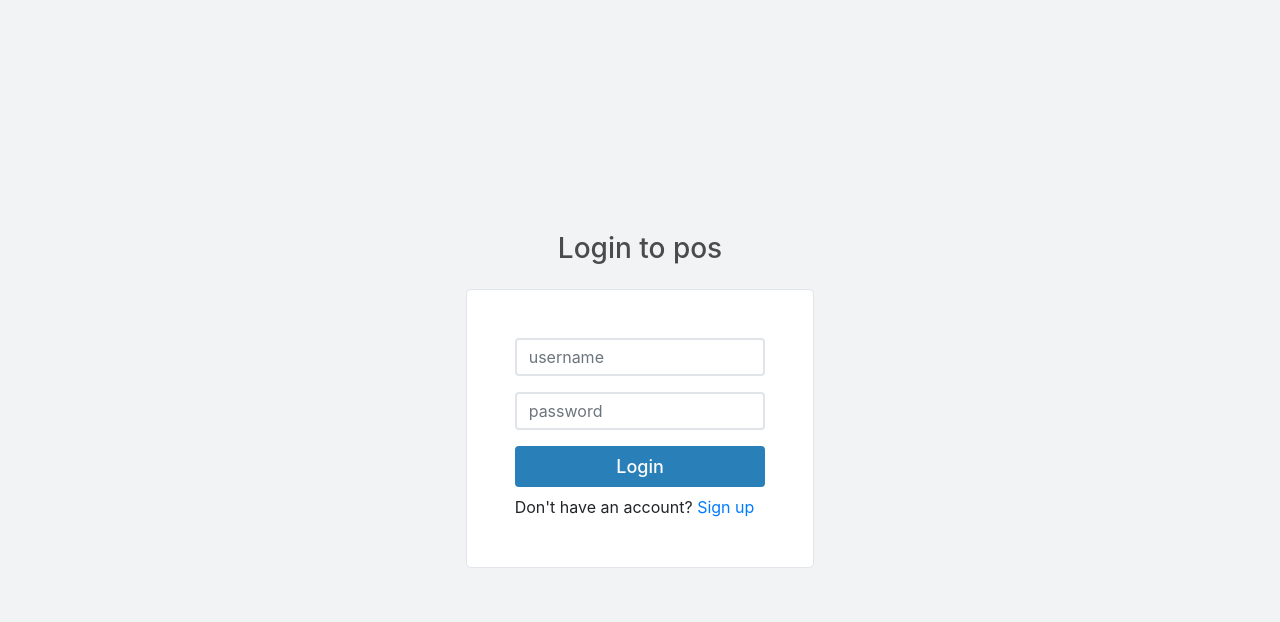
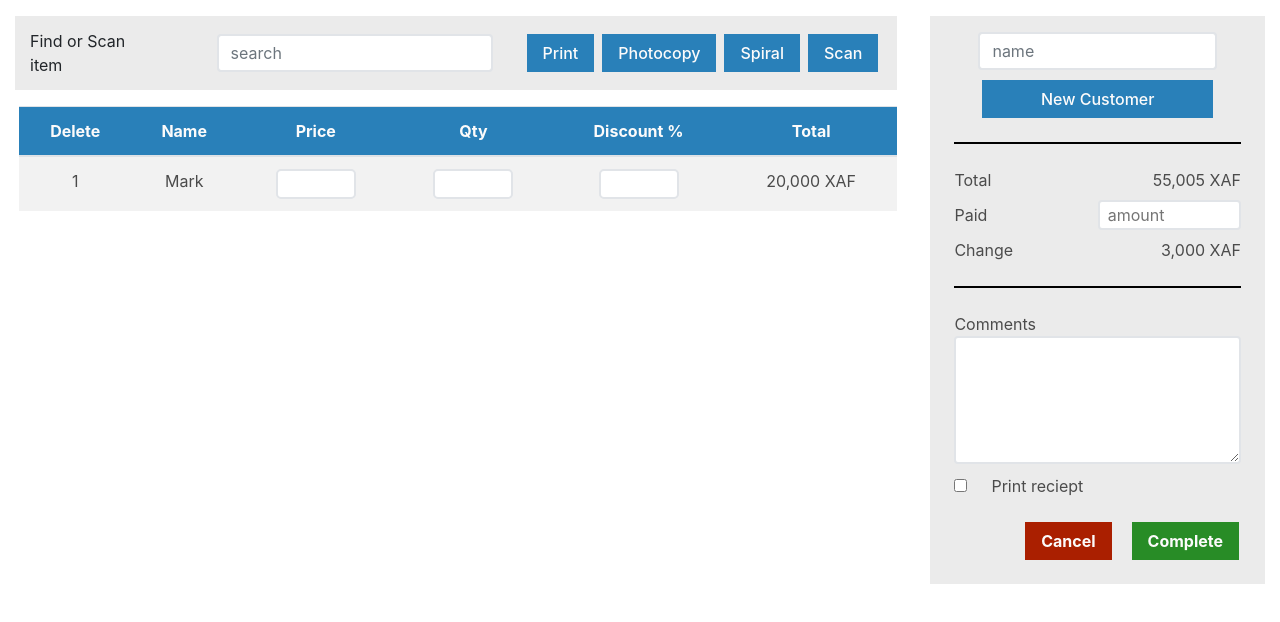
Before and after one commit to usmailaabdoul/pos, a React (Create React App) app in the folder frontend/pos/: page /sales in a window 1280 px wide. Shown: the top 622 px of the page. Built offline with nearby package versions, Linux system fonts and the light colour scheme; no server answers.

Commit message:
Fixed Login screen and Added the sales page with some required components

```diff
--- a/frontend/pos/src/App.js
+++ b/frontend/pos/src/App.js
@@ -3,6 +3,7 @@ import { BrowserRouter as Router, Route, Switch } from "react-router-dom";
 
 import './App.css';
 import Login from "./pages/login/login";
+import Sales from "./pages/sales/sales";
 
 class App extends Component {
 
@@ -12,6 +13,7 @@ class App extends Component {
           <Router>
             <Switch>
                 <Route path="/login" component={Login}/>
+                <Route path="/sales" component={Sales}/>
                 <Route path="/" component={Login}/>
             </Switch>
           </Router>
--- /dev/null
+++ b/frontend/pos/src/components/ActionButton/ActionButton.css
@@ -0,0 +1,23 @@
+.cancel-btn {
+  background-color: #AA1F00;
+  color: #fcfbfb;
+  font-weight: 700;
+  padding: 7px 1rem;
+  margin: 0rem 10px;
+}
+
+.cancel-btn:hover {
+  cursor: pointer;
+}
+
+.complete-btn {
+  background-color: #288C26;
+  color: #fcfbfb;
+  font-weight: 700;
+  padding: 7px 1rem;
+  margin: 0rem 10px;
+}
+
+.complete-btn:hover {
+  cursor: pointer;
+}
--- /dev/null
+++ b/frontend/pos/src/components/ActionButton/ActionButton.js
@@ -0,0 +1,11 @@
+import React from 'react';
+
+import './ActionButton.css';
+
+const ActionButton = (props) => {
+  const { type, text, onClickBtn } = props;
+
+  return <div onClick={() => onClickBtn()} className={type === 'cancel' ? 'cancel-btn' : 'complete-btn'}>{text}</div>
+}
+
+export default ActionButton
--- /dev/null
+++ b/frontend/pos/src/components/ActionModal/ActionModal.css
@@ -0,0 +1,3 @@
+.x:hover {
+  cursor: pointer;
+}
--- /dev/null
+++ b/frontend/pos/src/components/ActionModal/ActionModal.js
@@ -0,0 +1,55 @@
+import React from 'react';
+import Modal from 'react-modal';
+
+import './ActionModal.css';
+
+const ActionModal = (props) => {
+  const { isVisible, setIsVisible, children } = props;
+
+  return (
+    <Modal
+      isOpen={isVisible}
+      closeTimeoutMS={200}
+      onRequestClose={() => setIsVisible(false)}
+      style={customStyles}
+      contentLabel="Example Modal"
+      ariaHideApp={false}
+    >
+
+      <div className="d-flex justify-content-between align-items-center modal-header">
+        <div>Confirm</div>
+        <div onClick={() => setIsVisible(false)} className="x">x</div>
+      </div>
+
+      <div className="justify-content-center align-items-center my-5">
+        {children}
+      </div>
+    </Modal>
+  )
+}
+
+export default ActionModal;
+
+const customStyles = {
+  overlay: {
+    position: 'fixed',
+    top: 0,
+    left: 0,
+    right: 0,
+    bottom: 0,
+    backgroundColor: 'rgba(0, 0, 0, 0.45)'
+  },
+  content: {
+    top: '30%',
+    left: '30%',
+    right: '30%',
+    bottom: '30%',
+    border: 'transparent',
+    background: '#fcfbfb',
+    overflow: 'auto',
+    WebkitOverflowScrolling: 'touch',
+    borderRadius: '0px',
+    outline: 'none',
+    padding: '0px',
+  }
+};
--- /dev/null
+++ b/frontend/pos/src/components/PrimaryButton/PrimaryButton.css
@@ -0,0 +1,7 @@
+.primary-btn {
+  background-color: #2980B9;
+  margin: 10px 4px;
+  padding: 7px 1rem;
+  color: #fcfbfb;
+  font-weight: 500;
+}
--- /dev/null
+++ b/frontend/pos/src/components/PrimaryButton/PrimaryButton.js
@@ -0,0 +1,12 @@
+import React from 'react';
+
+import './PrimaryButton.css';
+
+const PrimaryButton = (props) => {
+  const { title, onClick, icon } = props;
+  return (
+    <div className="items-btn text-center" onClick={() => onClick()}>{title}</div>
+  );
+};
+
+export default PrimaryButton
--- /dev/null
+++ b/frontend/pos/src/components/index.js
@@ -0,0 +1,5 @@
+import PrimaryButton from './PrimaryButton/PrimaryButton';
+import ActionButton from './ActionButton/ActionButton';
+import ActionModal from './ActionModal/ActionModal';
+
+export {PrimaryButton, ActionButton, ActionModal}
--- a/frontend/pos/src/pages/login/login.css
+++ b/frontend/pos/src/pages/login/login.css
@@ -12,6 +12,10 @@
     border: solid 1px #E1E4E8;
 }
 
+.form {
+  padding: 4rem 3.5rem;
+  margin: 3rem 2.5rem;
+}
 .login-btn {
   background-color: #2980B9;
   color: #fcfbfb;
--- a/frontend/pos/src/pages/login/login.js
+++ b/frontend/pos/src/pages/login/login.js
@@ -58,20 +58,15 @@ class Login extends Component {
                     <div className={"text-center my-4"}>
                         <span className={"h3 welcome-heading"}>Login to pos</span>
                     </div>
-                    <form className={"login-form m-4 px-5 py-5"} onSubmit={this.handleSubmit}>
+                    <form className={"login-form form"} onSubmit={this.handleSubmit}>
                         <div className={"form-group"}>
-                            {/* <label>Username</label> */}
                             <input name="username" placeholder="username" value={username} onChange={this.handleInput} type="text" className={"form-control input"}/>
                         </div>
                         <div className={"form-group"}>
-                            {/* <label>Password</label> */}
                             <input name="password" placeholder="password" value={password} onChange={this.handleInput} type="password" className={"form-control input"}/>
                         </div>
                         <div>
                             <input type="submit" className={"login-btn btn btn-block grow"} value="Login"/>
-                        </div>
-                        <div className={"mt-2"}>
-                            <span>Don't have an account? <Link to="/signup">Sign up</Link></span>
                         </div>
                     </form>
                 </div>
--- /dev/null
+++ b/frontend/pos/src/pages/sales/sales.css
@@ -0,0 +1,75 @@
+.sales-header {
+  background-color: #EBEBEB;
+  /* display: flex; */
+  /* justify-content: center; */
+  /* align-self: center; */
+  padding: 0.5rem 0rem;
+  /* margin: 1rem 0; */
+}
+
+.items-btn {
+  background-color: #2980B9;
+  margin: 10px 4px;
+  padding: 7px 1rem;
+  color: #fcfbfb;
+  font-weight: 500;
+}
+
+.items-btn:hover {
+  cursor: pointer;
+}
+
+.items-table-header {
+  background-color: #2980B9;
+  color: #fcfbfb;
+}
+
+.items-table-input {
+  width: 5rem;
+  border-radius: 5px;
+}
+
+.items-side-bar {
+  background-color: #EBEBEB;
+  /* flex: 1; */
+  width: 27%;
+  height: auto;
+  /* margin: 10px 5px; */
+}
+
+.new-customer-btn {
+  background-color: #2980B9;
+  text-align: center;
+  color: #fcfbfb;
+  font-weight: 700;
+  margin: 1rem 2rem;
+  padding: 7px 0rem;
+}
+
+.new-customer-btn:hover {
+  cursor: pointer;
+}
+
+.separator {
+  border-bottom: 2px solid #000;
+  margin: 1.5rem 1.5rem;
+}
+
+.modal-header {
+  background-color: #2980B9;
+  border-radius: 0px;
+  color: #fcfbfb;
+  font-weight: 700;
+  font-size: 20px;
+}
+
+.modal-body-text {
+  text-align: center;
+  color: #4B4B4B;
+  font-size: 18px;
+  font-weight: 500;
+}
+
+.text {
+  color: #4B4B4B;
+}
--- /dev/null
+++ b/frontend/pos/src/pages/sales/sales.js
@@ -0,0 +1,108 @@
+import React, { useState } from 'react';
+import {ActionButton, ActionModal, PrimaryButton} from '../../components';
+
+import 'bootstrap/dist/css/bootstrap.min.css';
+import './sales.css';
+
+const Sales = () => {
+  const [isModalVisible, setIsModalVisible] = useState(false);
+
+  const handleSearchInput = () => {
+    console.log('input');
+  }
+
+  return (
+    <div className="d-flex">
+      <div className="" style={{ width: '70%' }}>
+        <div className="row ml-0 my-3 sales-header align-items-center">
+            <div className="mr-5 col col-lg"><span>Find or Scan item</span></div>
+            <div className="col-md-auto ">
+              <input type="text" onChange={handleSearchInput} placeholder="search" name="searchInput" className={"form-control input"} />
+            </div>
+          <div className="col d-flex justify-content-end align-items-center">
+            <PrimaryButton title="Print" onClick={() => console.log('hello')} />
+            <PrimaryButton title="Photocopy" onClick={() => console.log('hello')} />
+            <PrimaryButton title="Spiral" onClick={() => console.log('hello')} />
+            <PrimaryButton title="Scan" onClick={() => console.log('hello')} />
+          </div>
+        </div>
+
+        <div className="row ml-1">
+          <table className="table table-striped">
+            <thead className="items-table-header">
+              <tr>
+                <th className="text-center">Delete</th>
+                <th className="text-center">Name</th>
+                <th className="text-center">Price</th>
+                <th className="text-center">Qty</th>
+                <th className="text-center">Discount %</th>
+                <th className="text-center">Total</th>
+              </tr>
+            </thead>
+            <tbody>
+              <tr>
+                <td className="text-center text">1</td>
+                <td className="text-center text" >Mark</td>
+                <td className="text-center" >
+                  <input className={"items-table-input input text"} type="text" onChange={handleSearchInput} />
+                </td>
+                <td className="text-center">
+                  <input className={"items-table-input input text"} type="text" onChange={handleSearchInput} />
+                </td>
+                <td className="text-center">
+                  <input className={"items-table-input input text"} type="text" onChange={handleSearchInput} />
+                </td>
+                <td className="text-center text" >20,000 XAF</td>
+              </tr>
+            </tbody>
+          </table>
+        </div>
+      </div>
+
+      <div className="items-side-bar my-3 ml-5 pb-4">
+        <div className="mx-5 my-3">
+          <input className={"form-control input"} placeholder="name" type="text" />
+          <PrimaryButton title="New Customer" onClick={() => console.log('hello')} />
+        </div>
+        <div className="separator"></div>
+        <div className="d-flex justify-content-between align-items-center mx-4">
+          <div className="text">Total</div>
+          <div className="text">55,005 XAF</div>
+        </div>
+        <div className="d-flex justify-content-between align-items-center mx-4 my-2">
+          <div className="text">Paid</div>
+          <input className={"input rounded w-50 px-2"} type="text" placeholder="amount" />
+        </div>
+        <div className="d-flex justify-content-between align-items-center mx-4">
+          <div className="text">Change</div>
+          <div className="text">3,000 XAF</div>
+        </div>
+        <div className="separator"></div>
+        <div className="mx-4">
+          <div className="text">Comments</div>
+          <textarea className="input rounded w-100 text-sm-left" rows="5" cols="50" onChange={handleSearchInput}></textarea>
+        </div>
+        <div className="mx-4 my-1">
+          <input className="mr-4" type="checkbox" aria-label="Checkbox for following text input"></input>
+          <span className="text">Print reciept</span>
+        </div>
+        <div className="d-flex justify-content-end align-items-center mr-3 mt-4" >
+          <ActionButton type="cancel" text="Cancel" onClickBtn={() => console.log('cancelled')} />
+          <ActionButton text="Complete" onClickBtn={() => setIsModalVisible(true)} />
+        </div>
+      </div>
+
+      <ActionModal isVisible={isModalVisible} setIsVisible={() => setIsModalVisible(false)}>
+        <div className="modal-body-text d-flex justify-content-center align-items-center">
+          Are you sure you want to confirm this sale?
+        </div>
+        <div className="d-flex justify-content-center align-items-center mr-3 mt-4">
+          <ActionButton type="cancel" text="No" onClickBtn={() => console.log('action clicked')} />
+          <ActionButton text="Yes" onClickBtn={() => setIsModalVisible(false)} />
+        </div>
+      </ActionModal>
+    </div>
+  );
+};
+
+export default Sales;
```
